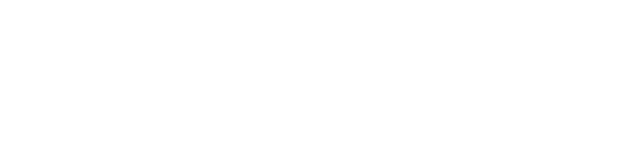
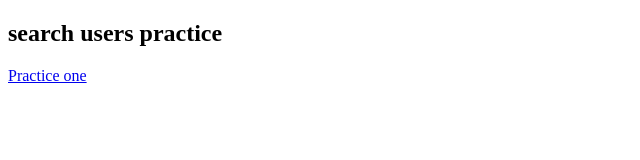
Before and after one commit to malakemad16/DOM-Practices, a plain HTML site: page index.html in a window 1280 px wide. Shown: the whole page, without its empty margins (0-640 px from the left). Drawn offline with Linux system fonts and the light colour scheme.

Commit message:
finished search users practice

```diff
--- a/index.html
+++ b/index.html
@@ -5,5 +5,10 @@
     <meta name="viewport" content="width=device-width, initial-scale=1.0" />
     <title>DOM Practices</title>
   </head>
-  <body></body>
+  <body>
+    <div class="practice">
+      <h2>search users practice</h2>
+      <a href="/search users practice/index.html">Practice one</a>
+    </div>
+  </body>
 </html>
```
